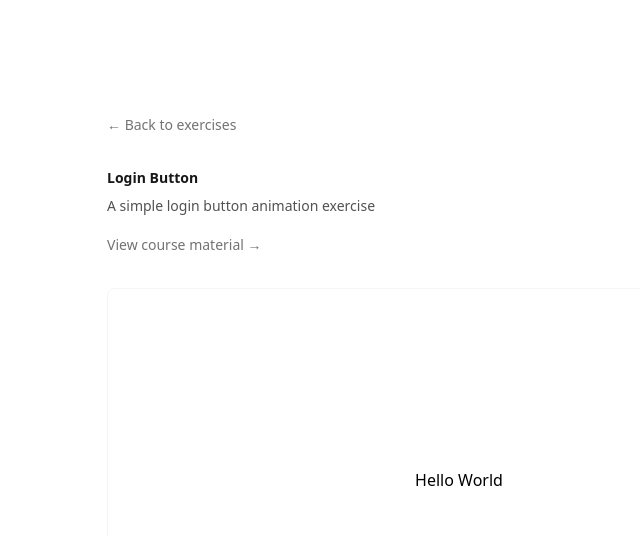
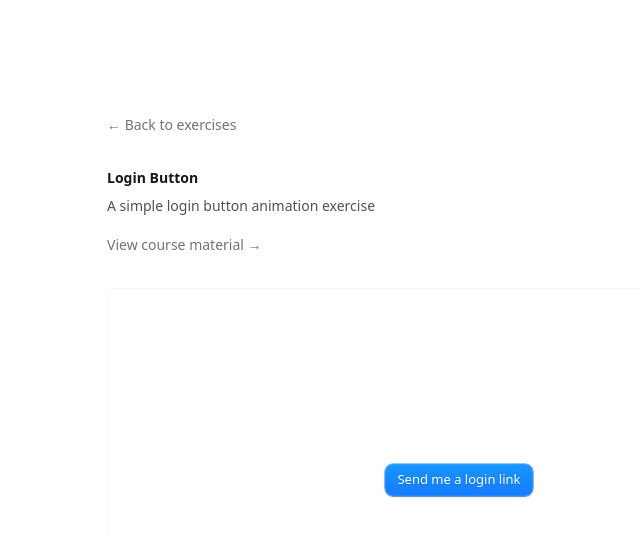
Before and after one commit to gewoonseba/animations-dev, a Next.js app: page /exercises/login-button in a window 1280 px wide. Shown: the top 536 px of the page, without its empty margins (181-821 px from the left). Built offline with nearby package versions, Linux system fonts and the light colour scheme.

Commit message:
login button starting point

```diff
--- a/app/exercises/login-button/component.module.css
+++ b/app/exercises/login-button/component.module.css
@@ -1 +1,120 @@
-/* Login Button Exercise Styles */
+.blueButton {
+  border-radius: 8px;
+  font-weight: 500;
+  font-size: 13px;
+  height: 32px;
+  width: 148px;
+  overflow: hidden;
+  background: linear-gradient(180deg, #1994ff 0%, #157cff 100%);
+  box-shadow: 0px 0px 1px 1px rgba(255, 255, 255, 0.08) inset,
+    0px 1px 1.5px 0px rgba(0, 0, 0, 0.32), 0px 0px 0px 0.5px #1a94ff;
+  position: relative;
+}
+
+.blueButton span {
+  display: flex;
+  width: 100%;
+  align-items: center;
+  justify-content: center;
+  color: white;
+  text-shadow: 0px 1px 1.5px rgba(0, 0, 0, 0.16);
+}
+
+.outerWrapper {
+  display: flex;
+  padding: 120px 40px;
+  justify-content: center;
+}
+
+.wrapper {
+  height: var(--spinner-size, 20px);
+  width: var(--spinner-size, 20px);
+}
+
+.spinner {
+  position: relative;
+  top: 50%;
+  left: 50%;
+  height: var(--spinner-size, 20px);
+  width: var(--spinner-size, 20px);
+}
+
+.bar {
+  animation: spin 1.2s linear infinite;
+  background: var(--spinner-color);
+  border-radius: 6px;
+  height: 8%;
+  left: -10%;
+  position: absolute;
+  top: -3.9%;
+  width: 24%;
+}
+
+.bar:nth-child(1) {
+  animation-delay: -1.2s;
+  transform: rotate(0.0001deg) translate(146%);
+}
+
+.bar:nth-child(2) {
+  animation-delay: -1.1s;
+  transform: rotate(30deg) translate(146%);
+}
+
+.bar:nth-child(3) {
+  animation-delay: -1s;
+  transform: rotate(60deg) translate(146%);
+}
+
+.bar:nth-child(4) {
+  animation-delay: -0.9s;
+  transform: rotate(90deg) translate(146%);
+}
+
+.bar:nth-child(5) {
+  animation-delay: -0.8s;
+  transform: rotate(120deg) translate(146%);
+}
+
+.bar:nth-child(6) {
+  animation-delay: -0.7s;
+  transform: rotate(150deg) translate(146%);
+}
+
+.bar:nth-child(7) {
+  animation-delay: -0.6s;
+  transform: rotate(180deg) translate(146%);
+}
+
+.bar:nth-child(8) {
+  animation-delay: -0.5s;
+  transform: rotate(210deg) translate(146%);
+}
+
+.bar:nth-child(9) {
+  animation-delay: -0.4s;
+  transform: rotate(240deg) translate(146%);
+}
+
+.bar:nth-child(10) {
+  animation-delay: -0.3s;
+  transform: rotate(270deg) translate(146%);
+}
+
+.bar:nth-child(11) {
+  animation-delay: -0.2s;
+  transform: rotate(300deg) translate(146%);
+}
+
+.bar:nth-child(12) {
+  animation-delay: -0.1s;
+  transform: rotate(330deg) translate(146%);
+}
+
+@keyframes spin {
+  0% {
+    opacity: 1;
+  }
+  100% {
+    opacity: 0.15;
+  }
+}
--- a/app/exercises/login-button/component.tsx
+++ b/app/exercises/login-button/component.tsx
@@ -1,7 +1,65 @@
+"use client";
+
+import { useState } from "react";
+import styles from "./component.module.css";
+
+const buttonCopy = {
+  idle: "Send me a login link",
+  loading: <Spinner color="rgba(255, 255, 255, 0.65)" size={16} />,
+  success: "Login link sent!",
+} as const;
+
+type ButtonState = keyof typeof buttonCopy;
+
 export function LoginButtonComponent() {
+  const [buttonState, setButtonState] = useState<ButtonState>("idle");
+
   return (
-    <div className="flex min-h-[200px] items-center justify-center">
-      <p>Hello World</p>
+    <div className={styles.outerWrapper}>
+      <button
+        className={styles.blueButton}
+        disabled={buttonState !== "idle"}
+        onClick={() => {
+          // This code is just a placeholder
+          setButtonState("loading");
+
+          setTimeout(() => {
+            setButtonState("success");
+          }, 1750);
+
+          setTimeout(() => {
+            setButtonState("idle");
+          }, 3500);
+        }}
+        type="button"
+      >
+        <span>{buttonCopy[buttonState]}</span>
+      </button>
     </div>
   );
 }
+
+interface SpinnerProps {
+  color: string;
+  size?: number;
+}
+
+const bars = new Array(12).fill(0);
+
+function Spinner({ color, size = 20 }: SpinnerProps) {
+  return (
+    <div
+      className={styles.wrapper}
+      style={{
+        ["--spinner-size" as string]: `${size}px`,
+        ["--spinner-color" as string]: color,
+      }}
+    >
+      <div className={styles.spinner}>
+        {bars.map((_, i) => (
+          <div className={styles.bar} key={`spinner-bar-${String(i)}`} />
+        ))}
+      </div>
+    </div>
+  );
+}
```
